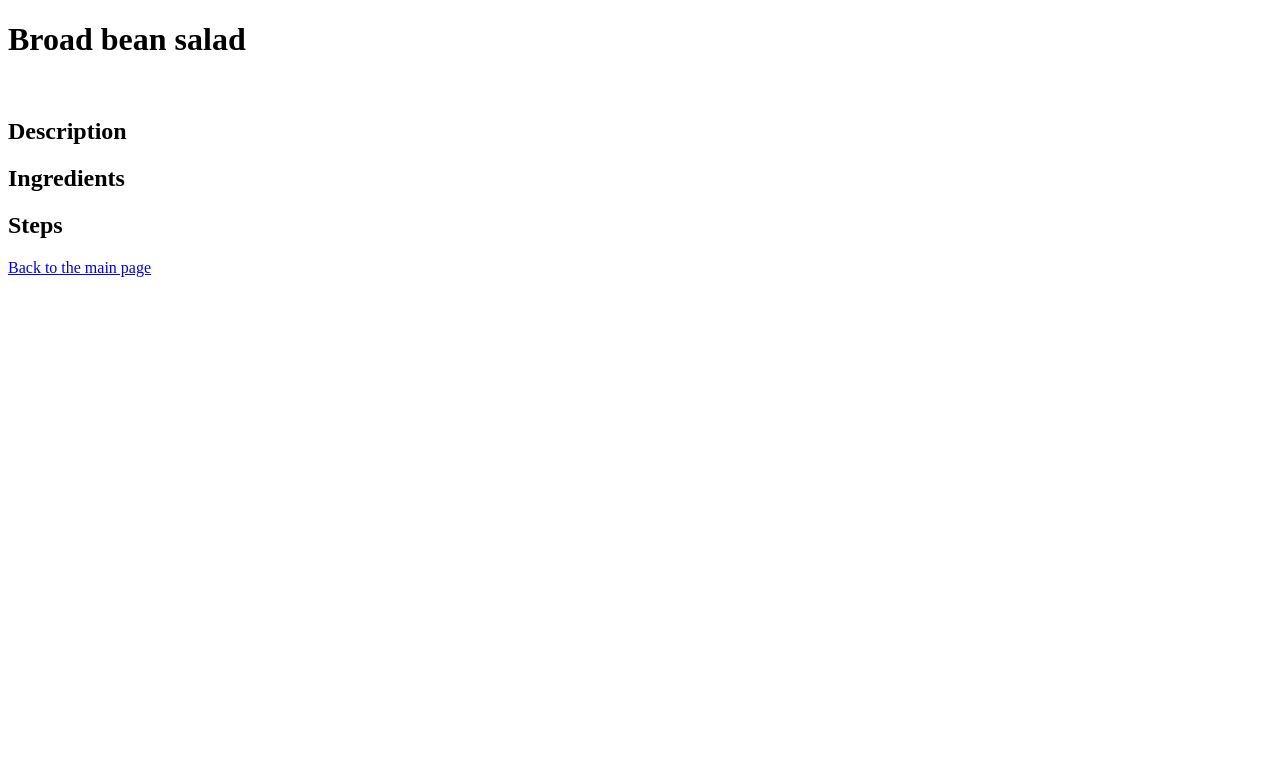
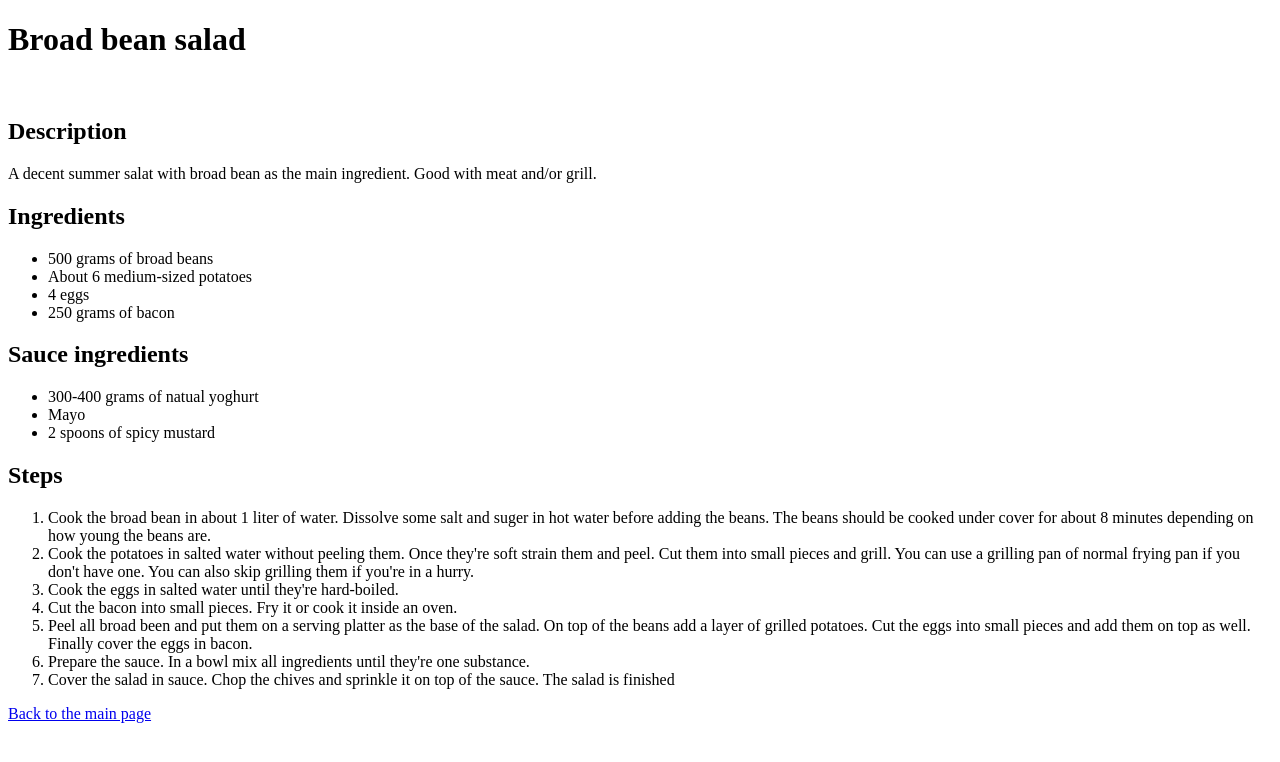
Before and after one commit to L1itrer/odin-recepies, a plain HTML site: page recepies/broad-bean-salad.html in a window 1280 px wide. Drawn offline with Linux system fonts and the light colour scheme.

Commit message:
Add intructions for broad bean salad
Add necessery ingredients and steps.

```diff
--- a/recepies/broad-bean-salad.html
+++ b/recepies/broad-bean-salad.html
@@ -10,15 +10,30 @@
     <img src="">
 
     <h2>Description</h2>
-    <p></p>
+    <p>A decent summer salat with broad bean as the main ingredient. Good with meat and/or grill.</p>
 
     <h2>Ingredients</h2>
     <ul>
-
+        <li>500 grams of broad beans</li>
+        <li>About 6 medium-sized potatoes</li>
+        <li>4 eggs</li>
+        <li>250 grams of bacon</li>
+    </ul>
+    <h2>Sauce ingredients</h2>
+    <ul>
+        <li>300-400 grams of natual yoghurt</li>
+        <li>Mayo</li>
+        <li>2 spoons of spicy mustard</li>
     </ul>
     <h2>Steps</h2>
     <ol>
-
+        <li>Cook the broad bean in about 1 liter of water. Dissolve some salt and suger in hot water before adding the beans. The beans should be cooked under cover for about 8 minutes depending on how young the beans are.</li>
+        <li>Cook the potatoes in salted water without peeling them. Once they're soft strain them and peel. Cut them into small pieces and grill. You can use a grilling pan of normal frying pan if you don't have one. You can also skip grilling them if you're in a hurry.</li>
+        <li>Cook the eggs in salted water until they're hard-boiled.</li>
+        <li>Cut the bacon into small pieces. Fry it or cook it inside an oven. </li>
+        <li>Peel all broad been and put them on a serving platter as the base of the salad. On top of the beans add a layer of grilled potatoes. Cut the eggs into small pieces and add them on top as well. Finally cover the eggs in bacon.</li>
+        <li>Prepare the sauce. In a bowl mix all ingredients until they're one substance.</li>
+        <li>Cover the salad in sauce. Chop the chives and sprinkle it on top of the sauce. The salad is finished</li>
     </ol>
 
     <a href="../index.html">Back to the main page</a>
```
